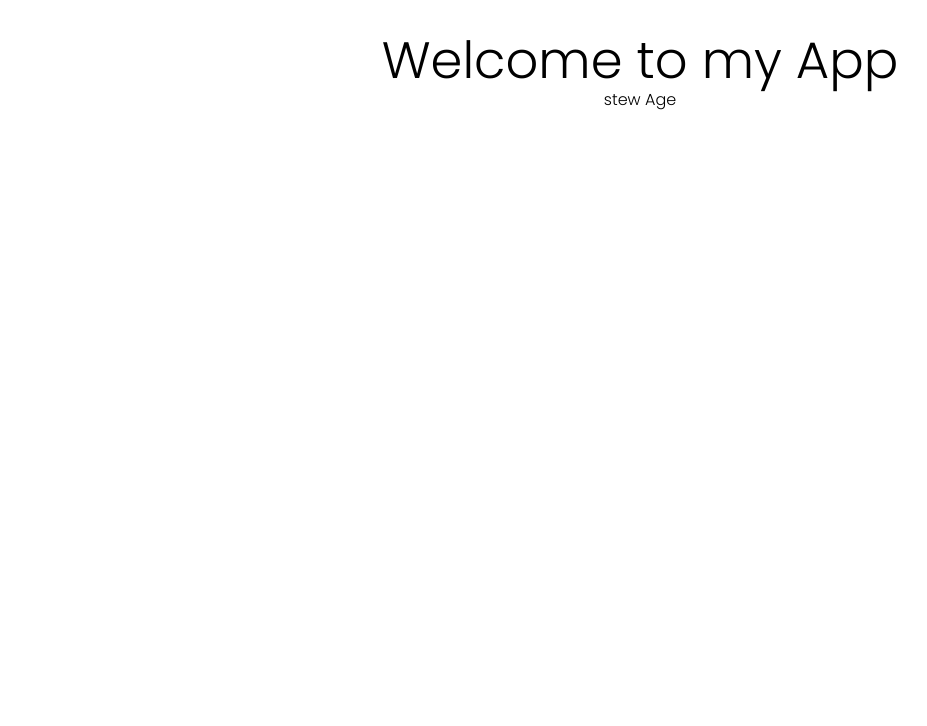
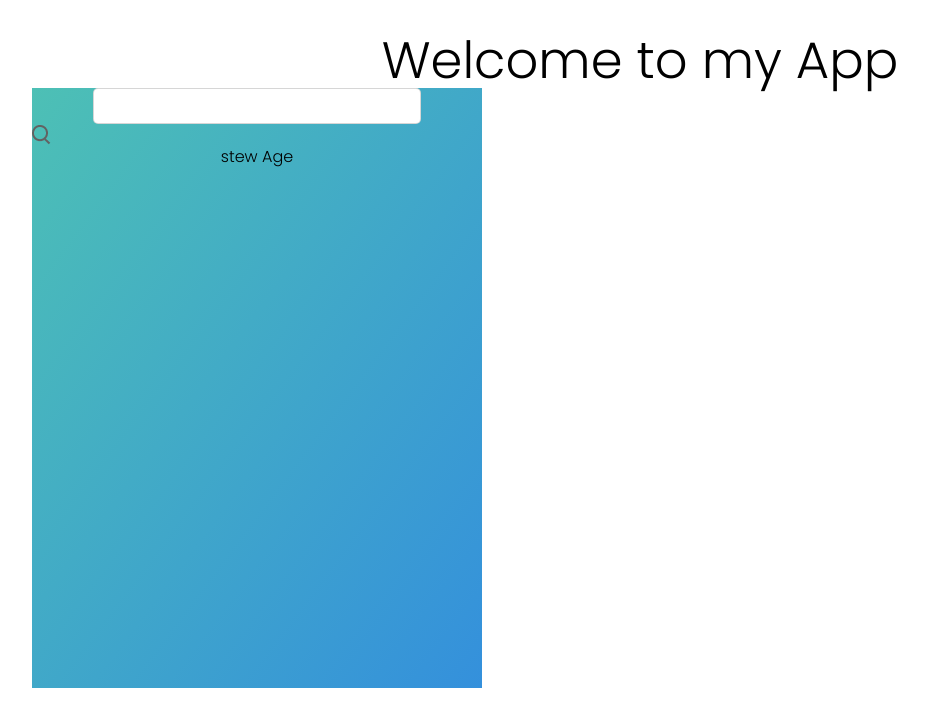
Before and after one commit to Sochuks/react-weather-app, a React (Vite) app: page / in a window 1280 px wide. Shown: the top 726 px of the page, without its empty margins (0-927 px from the left). Built offline with nearby package versions, Linux system fonts and the light colour scheme.

Commit message:
Modified style for header and weatherApp

```diff
--- a/src/Components/WeatherApp/Header.jsx
+++ b/src/Components/WeatherApp/Header.jsx
@@ -4,12 +4,12 @@ const Header = () => {
   return (
     <header>
         {/* Header container */}
-        <div className="container">
+        <div className="container grid grid-cols-2 items-center text-center gap-3">
 
             {/* Search Box */}
             <input type="text" name="" id="" />
             {/* Search Icon */}
-            <img src="{search_icn}" alt="Search" />
+            <img src={search_icn} alt="Search" />
         </div>
     </header>
   )
--- a/src/Components/WeatherApp/WeatherApp.jsx
+++ b/src/Components/WeatherApp/WeatherApp.jsx
@@ -1,3 +1,5 @@
+import Header from './Header'
+// Weather - Icons
 import clear_icn from '../WeatherApp/img/clear.png'
 import cloud_icn from '../WeatherApp/img/cloud.png'
 import drizzle_icn from '../WeatherApp/img/drizzle.png'
@@ -8,7 +10,9 @@ import wind_icn from '../WeatherApp/img/wind.png'
 
 const WeatherApp = () => {
   return (
-    <div>
+    <div className='app-main flex-column mx-auto'>
+        {/* Header Component */}
+        <Header />
         <h4>stew Age</h4>
     </div>
   )
--- a/src/index.css
+++ b/src/index.css
@@ -48,3 +48,16 @@ button {
 button:hover {
   border-color: #646cff;
 }
+
+input {
+  padding: 5px;
+  border: 1px solid #33333333;
+  font-size: 16px;
+  border-radius: 5px;
+}
+
+.app-main{
+  width: 450px;
+  height: 600px;
+  background-image: linear-gradient(to bottom right, #4dc0b5, #3490dc);
+}
```
